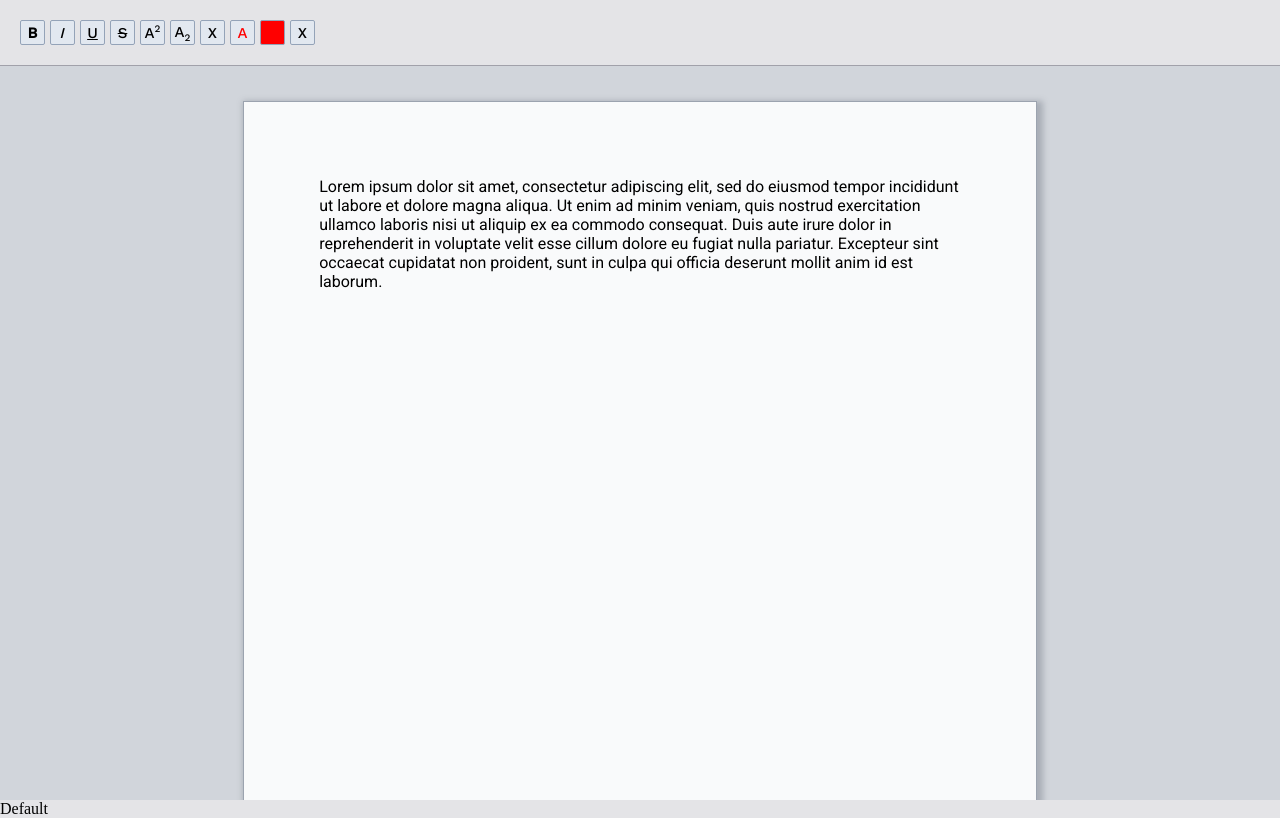
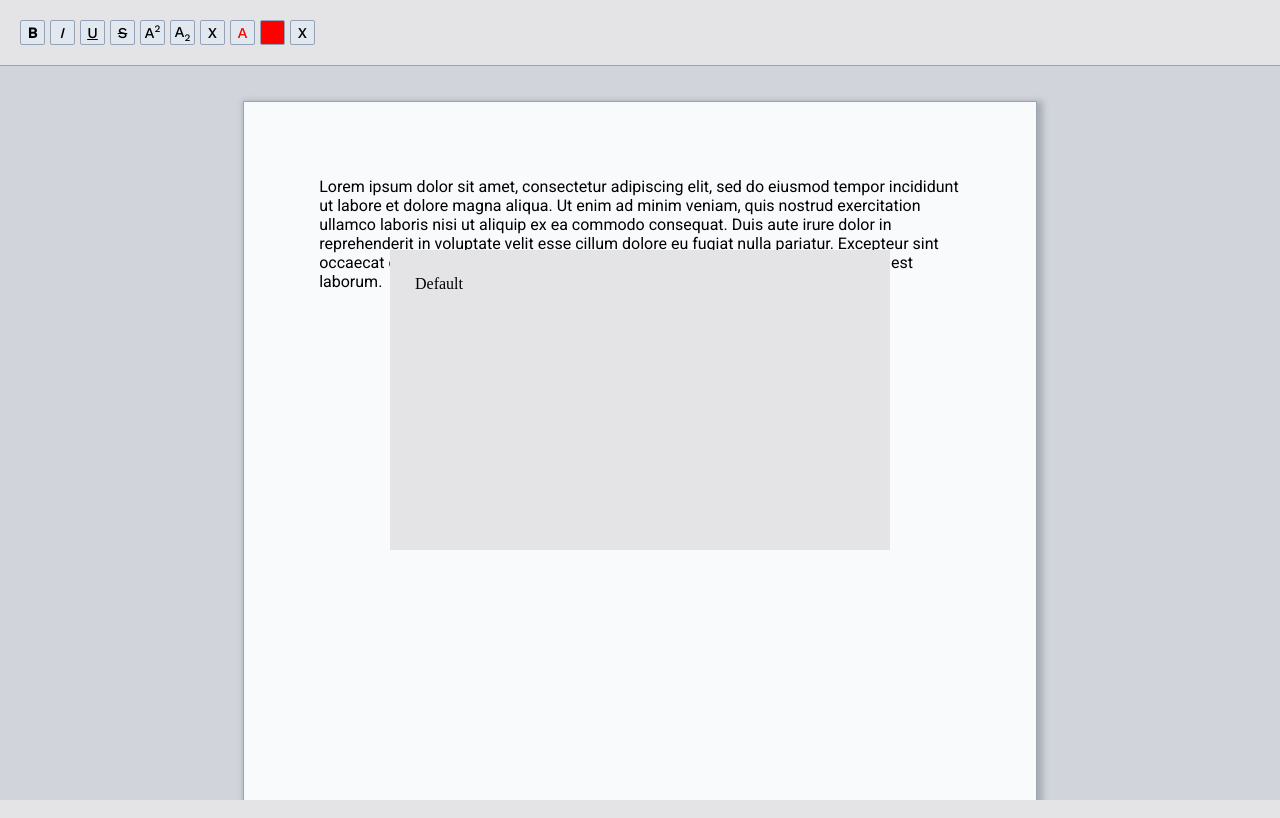
Before and after one commit to 30isnottoolate/wysiwyg-editor, a React app: page / in a window 1280 px wide. Built offline with nearby package versions, Linux system fonts and the light colour scheme.

Commit message:
Add grid rules to color picker elements

```diff
--- a/src/components/App.css
+++ b/src/components/App.css
@@ -116,3 +116,33 @@ body {
 #editor > * {
     user-select: initial;
 }
+
+.window-container {
+    display: grid;
+    justify-items: center;
+    align-items: center;
+    position: absolute;
+    left: 0;
+    top: 0;
+    width: 100vw;
+    height: 100vh;
+}
+
+.options-window {
+    background-color: #e4e4e7;
+    width: 500px;
+    height: 300px;
+    padding: 25px;
+}
+
+.color-table {
+    display: grid;
+    grid-template-columns: repeat(10, 15px);
+    grid-template-rows: 15px;
+}
+
+.color-square {
+    display: inline-block;
+    width: 15px;
+    height: 15px;
+}
```
